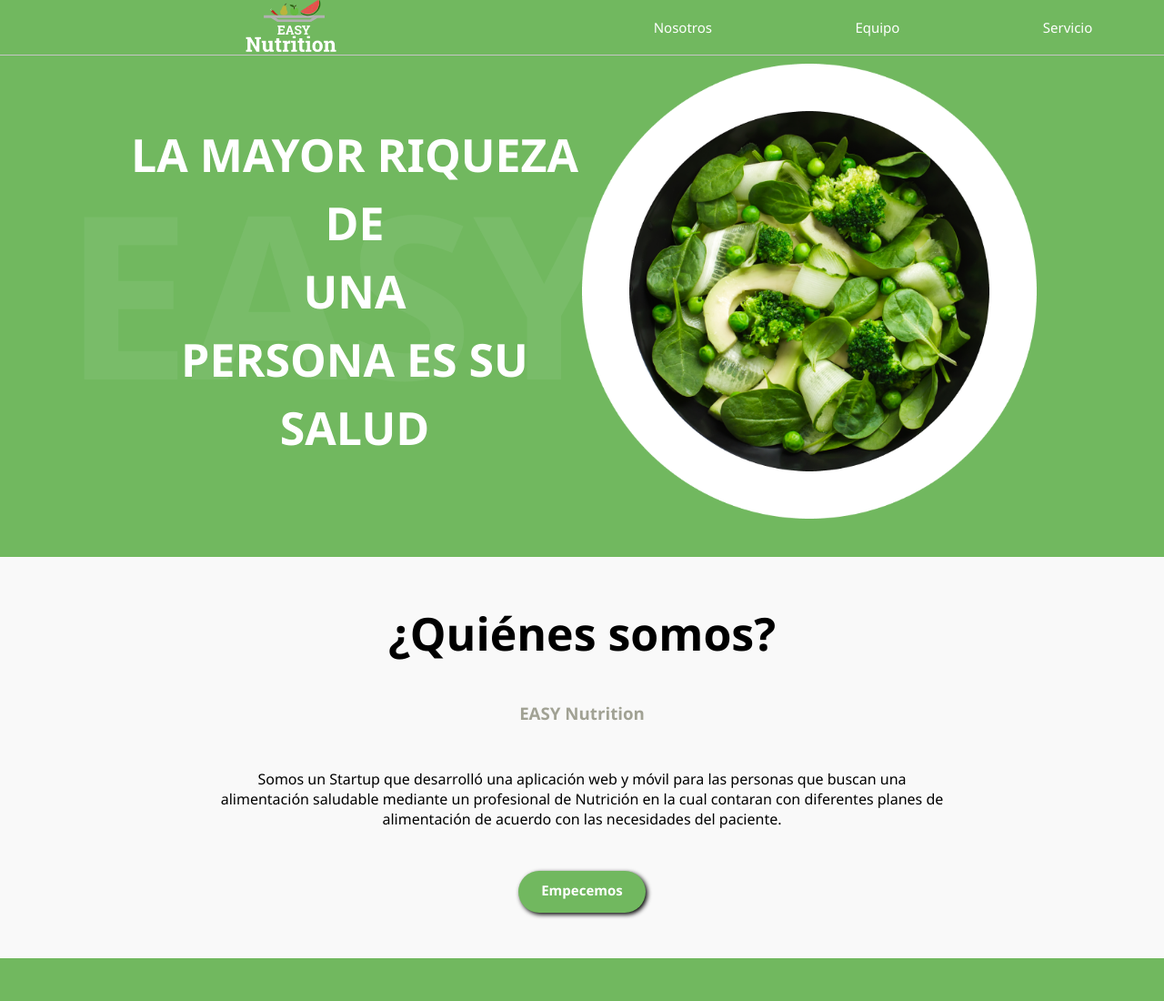
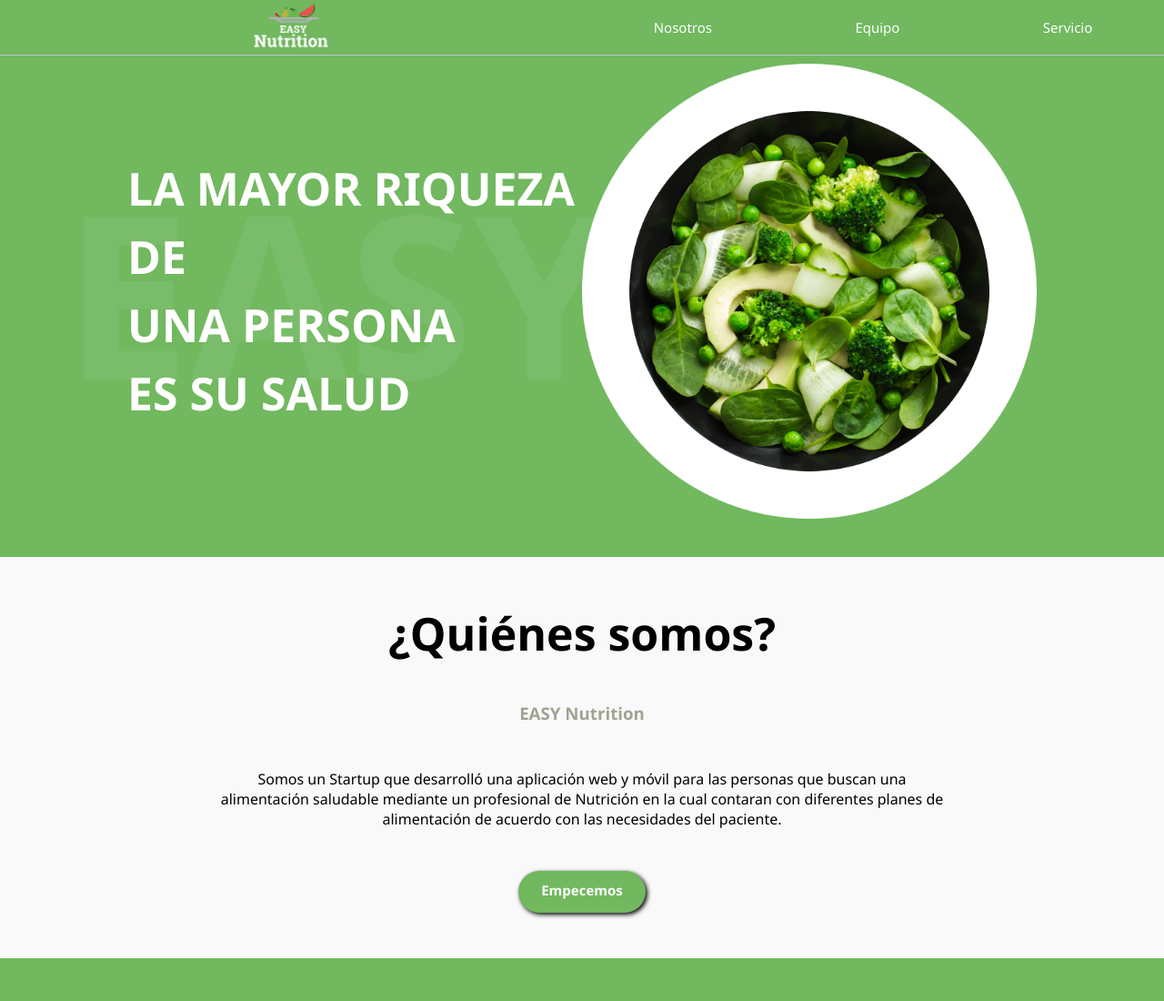
Before and after one commit to Dinoelfantastico/LP, a plain HTML site: page index.html in a window 1280 px wide. Shown: the top 1100 px of the page at 91% size. Drawn offline with Linux system fonts and the light colour scheme.

Commit message:
mejorado

```diff
--- a/Styles/styles.css
+++ b/Styles/styles.css
@@ -14,6 +14,7 @@ h1 {
     font-size: 50px;
     line-height: 1.5;
     color: white;
+    text-align: left;
     margin: 0;
     font-weight: 900;
     text-transform: uppercase;
--- a/index.html
+++ b/index.html
@@ -11,7 +11,7 @@
     <header id="header">
         <div class="container-menu container">
             <figure class="logo">
-                <img src="Images/logo.png" alt="" width="110px">
+                <img src="Images/logo.png" alt="" width="90px">
             </figure>
               <ul id="menu">
                     <li>
@@ -30,7 +30,7 @@
         <div class="container">
             <h2 class="back-title">EASY</h2>
             <h1 class="title">
-             La mayor riqueza de  <br> una <br> persona es su salud
+             La mayor riqueza  de  <br> una persona  <br>es su salud
             </h1>
             <img class="hero-image" src="Images/Hero-image.png">
         </div>
```
